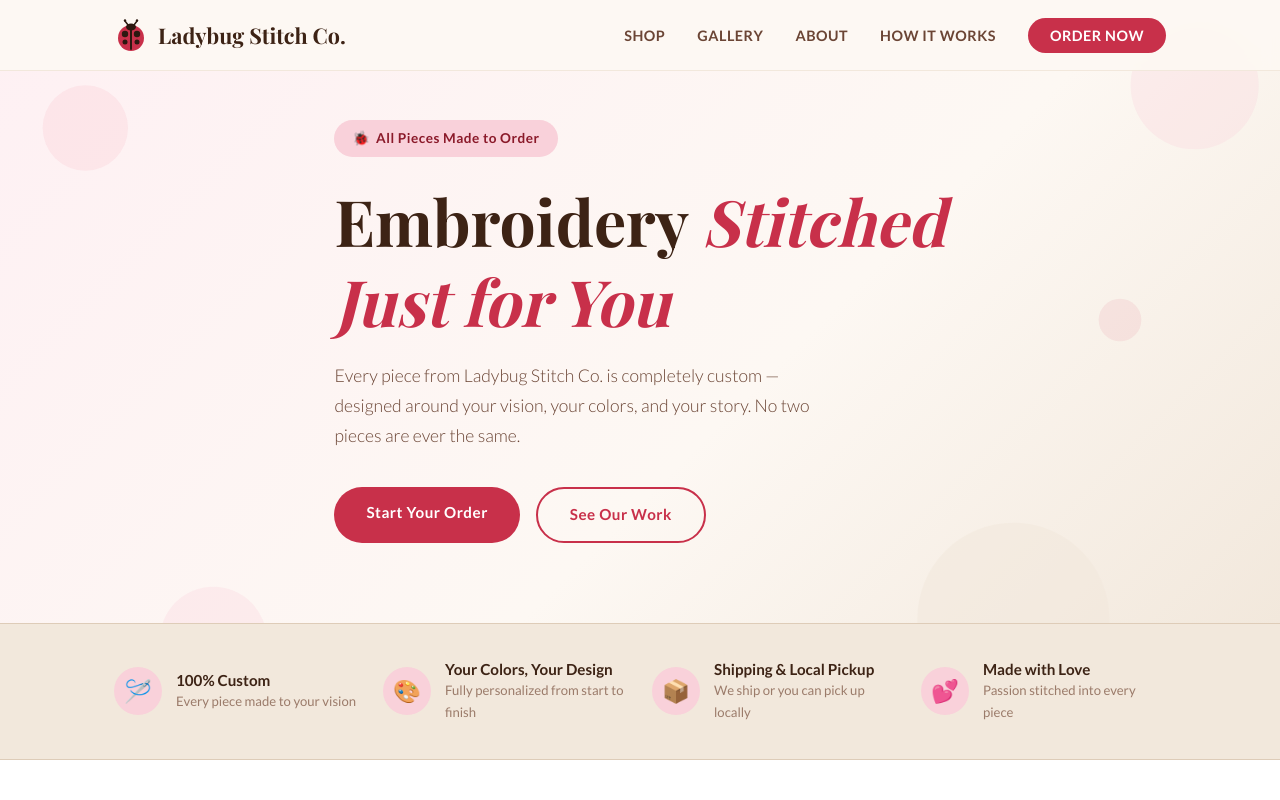
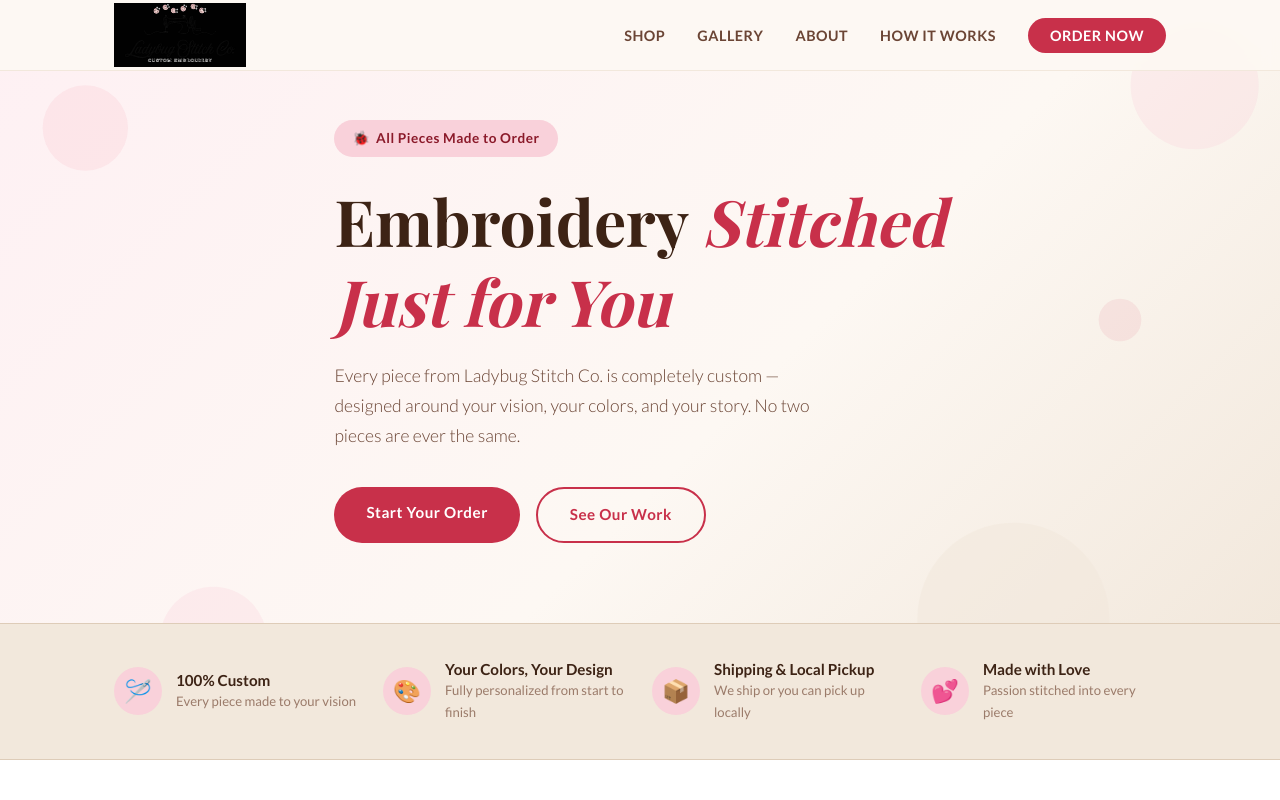
Before and after one commit to ExploitDev9989/LadybugStitchCo, a website: page index.html in a window 1280 px wide. Shown: the top 800 px of the page. Drawn offline with nearby package versions, Linux system fonts and the light colour scheme; a web font is replaced by a local one.

Commit message:
Use supplied logo in home and shop headers

```diff
--- /dev/null
+++ b/assets/logo.css
@@ -0,0 +1,21 @@
+/* Display the supplied square artwork without its excess top/bottom space. */
+.header-logo {
+  position: relative;
+  display: block;
+  width: 132px;
+  height: 64px;
+  overflow: hidden;
+  flex: 0 0 132px;
+}
+.header-logo img {
+  position: absolute;
+  top: -29px;
+  left: 0;
+  width: 132px;
+  height: 132px;
+  max-width: none;
+}
+.header-logo:focus-visible {
+  outline: 2px solid #C8304A;
+  outline-offset: 3px;
+}
--- a/index.html
+++ b/index.html
@@ -516,6 +516,7 @@
       .order-form-card { padding: 28px 20px; }
     }
   </style>
+  <link rel="stylesheet" href="/assets/logo.css">
 </head>
 <body>
 
@@ -524,22 +525,7 @@
 ══════════════════════════════════════════════ -->
 <nav id="navbar">
   <div class="container nav-inner">
-    <a href="#hero" class="nav-logo">
-      <svg width="34" height="34" viewBox="0 0 34 34" fill="none" xmlns="http://www.w3.org/2000/svg">
-        <circle cx="17" cy="20" r="13" fill="#C8304A"/>
-        <rect x="16" y="8" width="2" height="24" rx="1" fill="#2C1810"/>
-        <circle cx="11" cy="16" r="3.2" fill="#2C1810"/>
-        <circle cx="23" cy="16" r="3.2" fill="#2C1810"/>
-        <circle cx="11" cy="24" r="2.5" fill="#2C1810"/>
-        <circle cx="23" cy="24" r="2.5" fill="#2C1810"/>
-        <ellipse cx="17" cy="9" rx="5" ry="3.5" fill="#2C1810"/>
-        <line x1="14" y1="7" x2="11" y2="3" stroke="#2C1810" stroke-width="1.5" stroke-linecap="round"/>
-        <line x1="20" y1="7" x2="23" y2="3" stroke="#2C1810" stroke-width="1.5" stroke-linecap="round"/>
-        <circle cx="11" cy="2.5" r="1.2" fill="#2C1810"/>
-        <circle cx="23" cy="2.5" r="1.2" fill="#2C1810"/>
-      </svg>
-      Ladybug Stitch Co.
-    </a>
+    <a class="nav-logo header-logo" href="/" aria-label="Ladybug Stitch Co. home"><img src="/images/ladybug-stitch-logo.jpg" alt="Ladybug Stitch Co. — Custom Embroidery" width="1000" height="1000" fetchpriority="high"></a>
     <ul class="nav-links">
       <li><a href="/shop">Shop</a></li>
       <li><a href="#gallery">Gallery</a></li>
```
Also changed, not shown: shop.html (+2 -4 lines), images/ladybug-stitch-logo.jpg (added).
